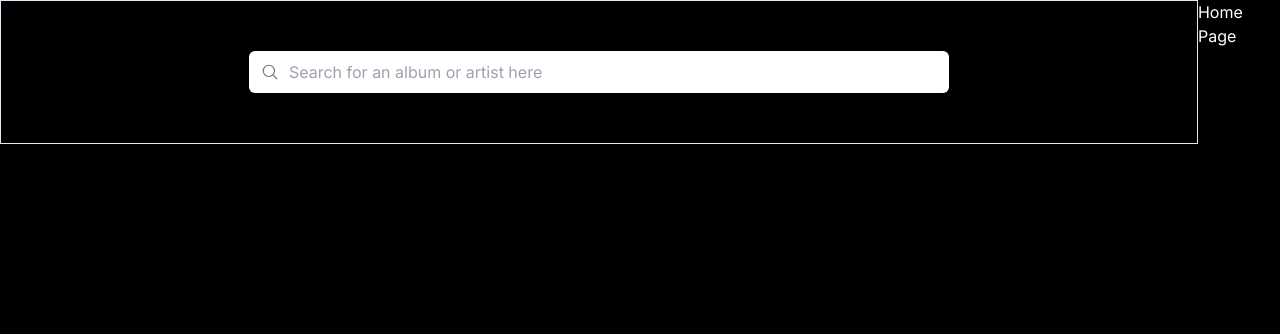
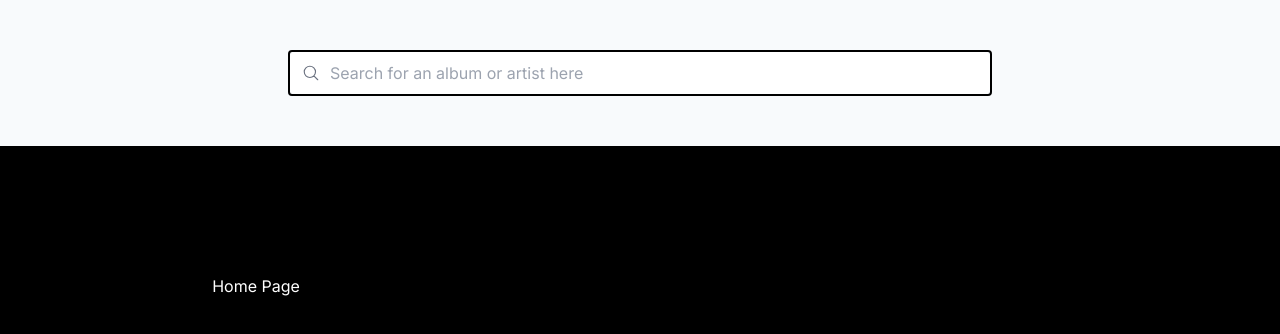
Before and after one commit to danieldenton/record-store, a Next.js app: page / in a window 1280 px wide. Shown: the top 334 px of the page. Built offline with nearby package versions, Linux system fonts and the light colour scheme.

Commit message:
MaxWidth Container

```diff
--- a/src/app/artist/[id]/page.tsx
+++ b/src/app/artist/[id]/page.tsx
@@ -22,7 +22,7 @@ export default async function Artist({
   const image = artist.image ? artist.image : artist.albums[0].cover || "";
 
   return (
-    <div className="w-full flex flex-col items-center align center">
+    <div className="w-full flex flex-col items-center align-center">
       <SearchBar searchResults={searchResults} />
       <ImageComponent image={image} />
       <h1>{artist.name}</h1>
--- /dev/null
+++ b/src/app/components/max-width-wrapper.tsx
@@ -0,0 +1,21 @@
+import { ReactNode } from "react";
+import { cn } from "../lib/utils";
+
+export default function MaxWidthWrapper({
+  className,
+  children,
+}: {
+  className?: string;
+  children: ReactNode;
+}) {
+  return (
+    <div
+      className={cn(
+        "h-full mx-auto max-w-screen-xl px-2.5 md:px-20",
+        className
+      )}
+    >
+      {children}
+    </div>
+  );
+}
--- a/src/app/page.tsx
+++ b/src/app/page.tsx
@@ -1,5 +1,6 @@
 import SearchBar from "./ui/search-bar";
 import { fetchSearch } from "./lib/data";
+import MaxWidthWrapper from "./components/max-width-wrapper";
 
 export default async function Home({
   searchParams,
@@ -9,9 +10,14 @@ export default async function Home({
   const query = searchParams?.query || "";
   const searchResults = query !== "" ? await fetchSearch(query) : [];
   return (
-    <div className="flex Params={searchParams}flex-col justify-center">
+    <div className="flex flex-col justify-center">
       <SearchBar searchResults={searchResults} />
-      <h1 className="flex justify-center">Home Page</h1>
+      <section>
+        <MaxWidthWrapper className="pb-24 pt-10 lg:grid lg:grid-cols-3 sm:pb-32 lg:gap-x-0 xl:gap-x-8 lg:pt-24 xl:pt-32 lg:pb-52">
+
+          <h1 className="flex justify-center">Home Page</h1>
+        </MaxWidthWrapper>
+      </section>
     </div>
   );
 }
--- a/src/app/ui/search-bar.tsx
+++ b/src/app/ui/search-bar.tsx
@@ -8,7 +8,7 @@ export default function SearchBar({
     searchResults: SearchResult[];
   }) {
     return (
-  <div className="flex flex-col py-[50px] border w-full">
+  <div className="flex flex-col py-[50px] w-full bg-slate-50">
     <Search />
     <SearchResults searchResults={searchResults}/>
   </div>
--- a/src/app/ui/search.tsx
+++ b/src/app/ui/search.tsx
@@ -10,7 +10,7 @@ export default function Search() {
   const { replace } = useRouter();
 
   const handleSearch = useDebouncedCallback((term) => {
-      console.log(`Searching... ${term}`)
+    console.log(`Searching... ${term}`);
     const params = new URLSearchParams(searchParams);
     if (term) {
       params.set("query", term);
@@ -18,16 +18,16 @@ export default function Search() {
       params.delete("query");
     }
     replace(`${pathname}?${params.toString()}`);
-    }, 300)
+  }, 300);
 
   return (
     <div className="flex justify-center w-full">
       <label htmlFor="search" className="sr-only">
         Search
       </label>
-          <div className="relative w-[700px]">
+      <div className="relative border-2 border-black rounded">
         <input
-            className="peer block w-[700px] rounded-md py-[9px] pl-10 text-black"
+          className="peer block w-[700px] rounded-md py-[9px] pl-10 text-black focus:outline-none"
           placeholder="Search for an album or artist here"
           onChange={(e) => {
             handleSearch(e.target.value);
```
Lines whose indentation alone changed are shown as unchanged.
